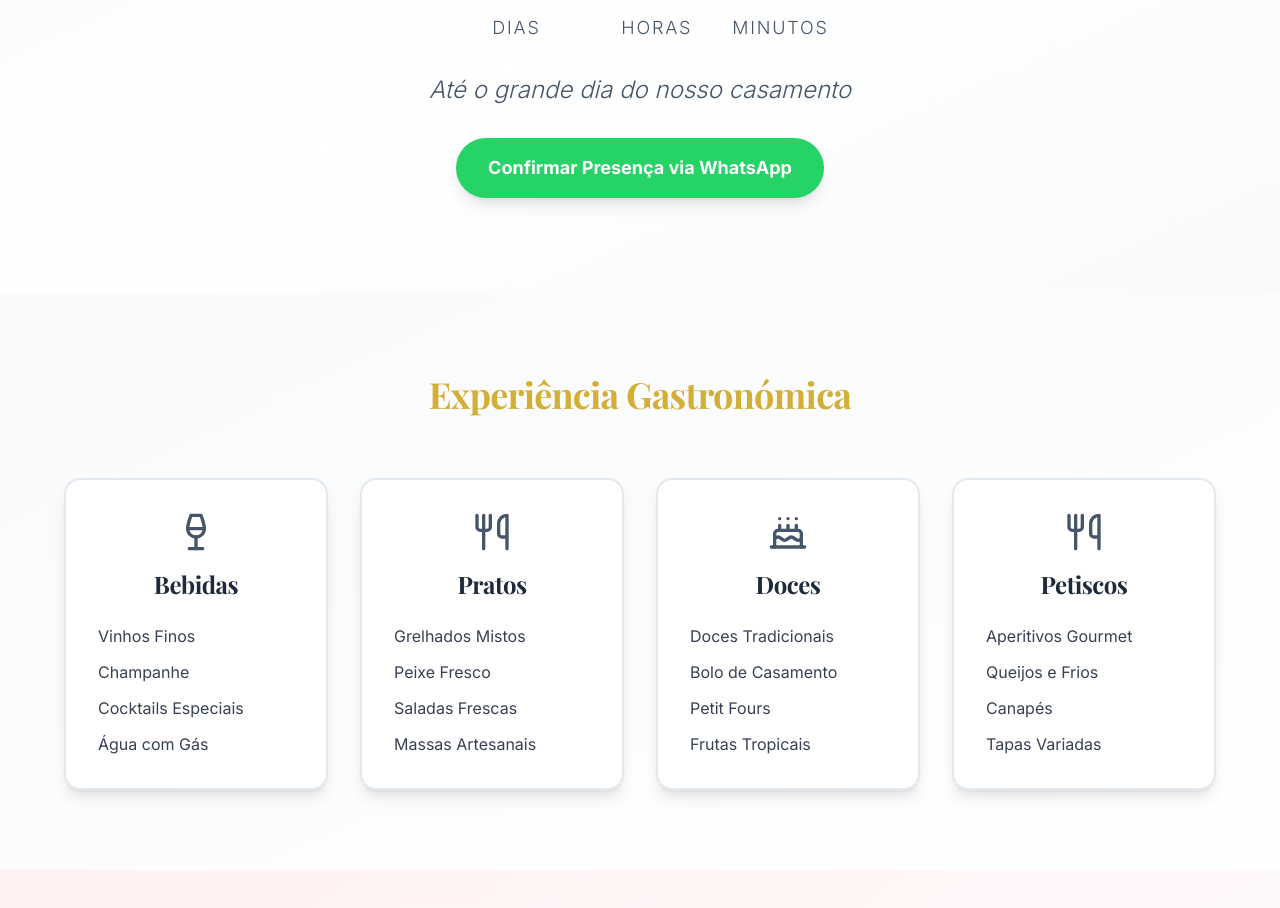
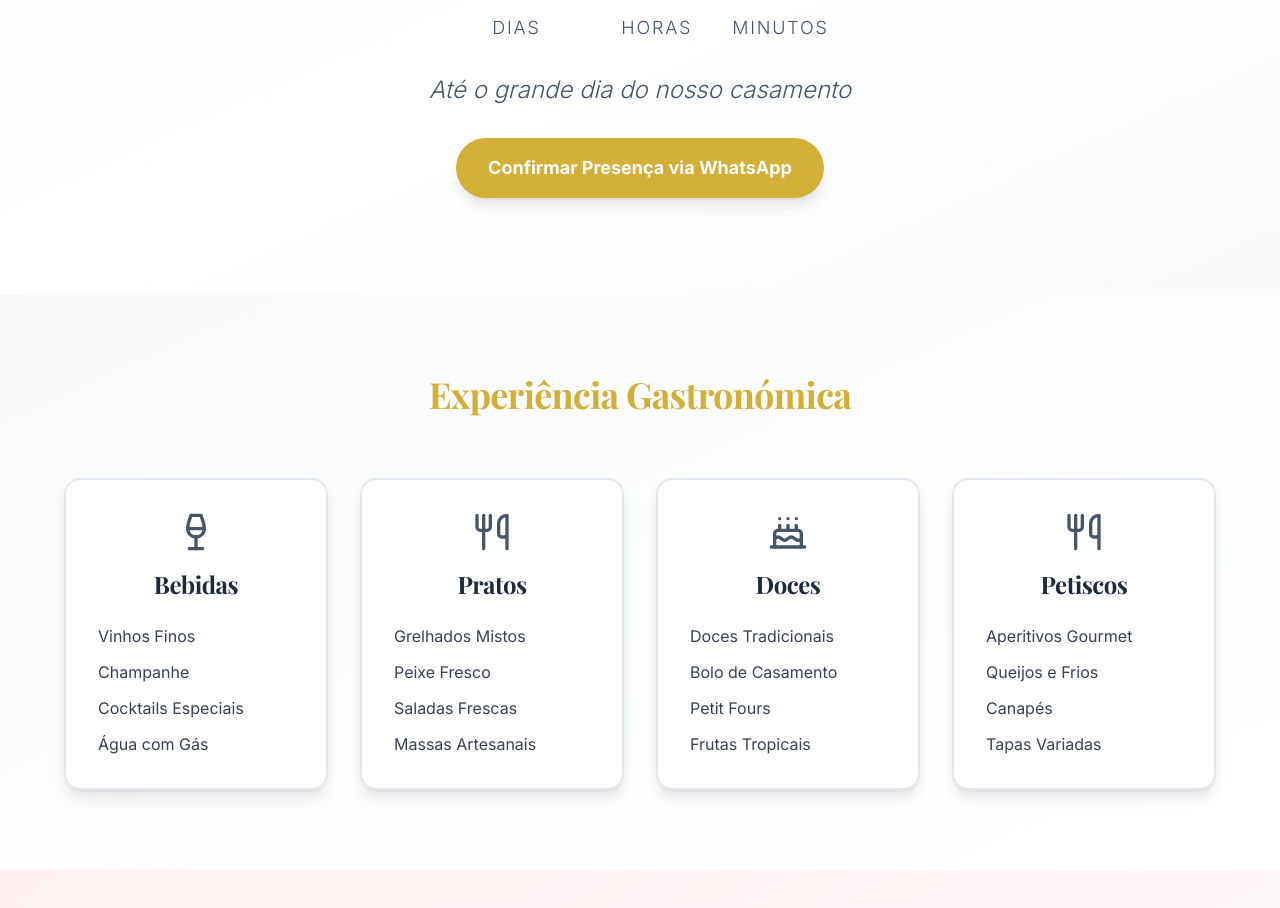
Before and after one commit to afonso1724/projeto_casamento, a React (Vite) app in the folder frontend/: page / in a window 1280 px wide. Shown: the part 1640-2548 px from the top of the page. Built offline with nearby package versions, Linux system fonts and the light colour scheme; no server answers.

Commit message:
fix: alteração da cor do botão do whatsapp

```diff
--- a/frontend/src/pages/InvitePage.jsx
+++ b/frontend/src/pages/InvitePage.jsx
@@ -390,7 +390,7 @@ export default function InvitePage() {
                 whileInView={{ opacity: 1, y: 0 }}
                 transition={{ delay: 1, duration: 0.8 }}
                 viewport={{ once: true }}
-                className="inline-block bg-[#25D366] text-white px-8 py-4 rounded-full font-bold text-lg hover:bg-[#128C7E] transition-colors duration-300 shadow-lg hover:shadow-xl"
+                className="inline-block bg-[#D4AF37] text-white px-8 py-4 rounded-full font-bold text-lg hover:bg-[#128C7E] transition-colors duration-300 shadow-lg hover:shadow-xl"
               >
                 Confirmar Presença via WhatsApp
               </motion.a>
```
